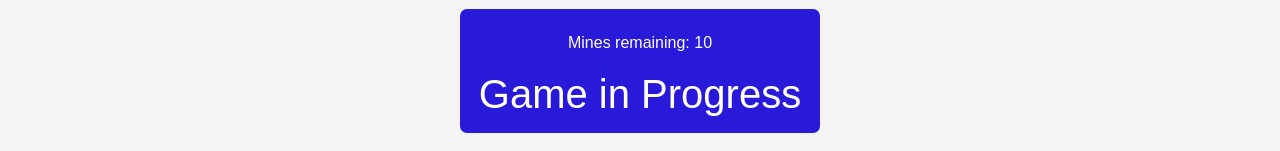
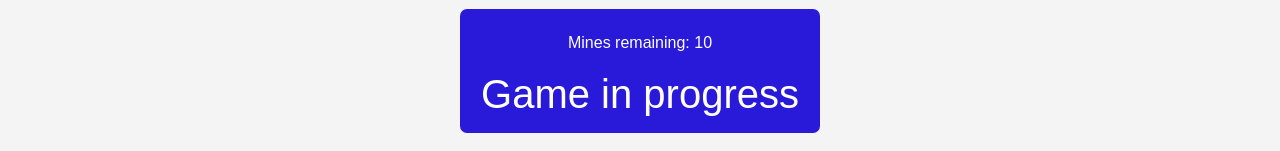
Before and after one commit to rkemmey/group_project, a React (Vite) app in the folder front_end/: page /minesweeper in a window 1280 px wide. Shown: the part 129-280 px from the top of the page. Built offline with nearby package versions, Linux system fonts and the light colour scheme.

Commit message:
fixed minesweeper bug

```diff
--- a/front_end/src/minesweeper/MineGame.jsx
+++ b/front_end/src/minesweeper/MineGame.jsx
@@ -37,6 +37,7 @@ const Game = () => {
   // update board settings when difficulty changes
   useEffect(() => {
     const { height, width, mines } = getBoardSettings(difficulty);
+    setGameStatus("Game in progress");
     setHeight(height);
     setWidth(width);
     setMines(mines);
```
